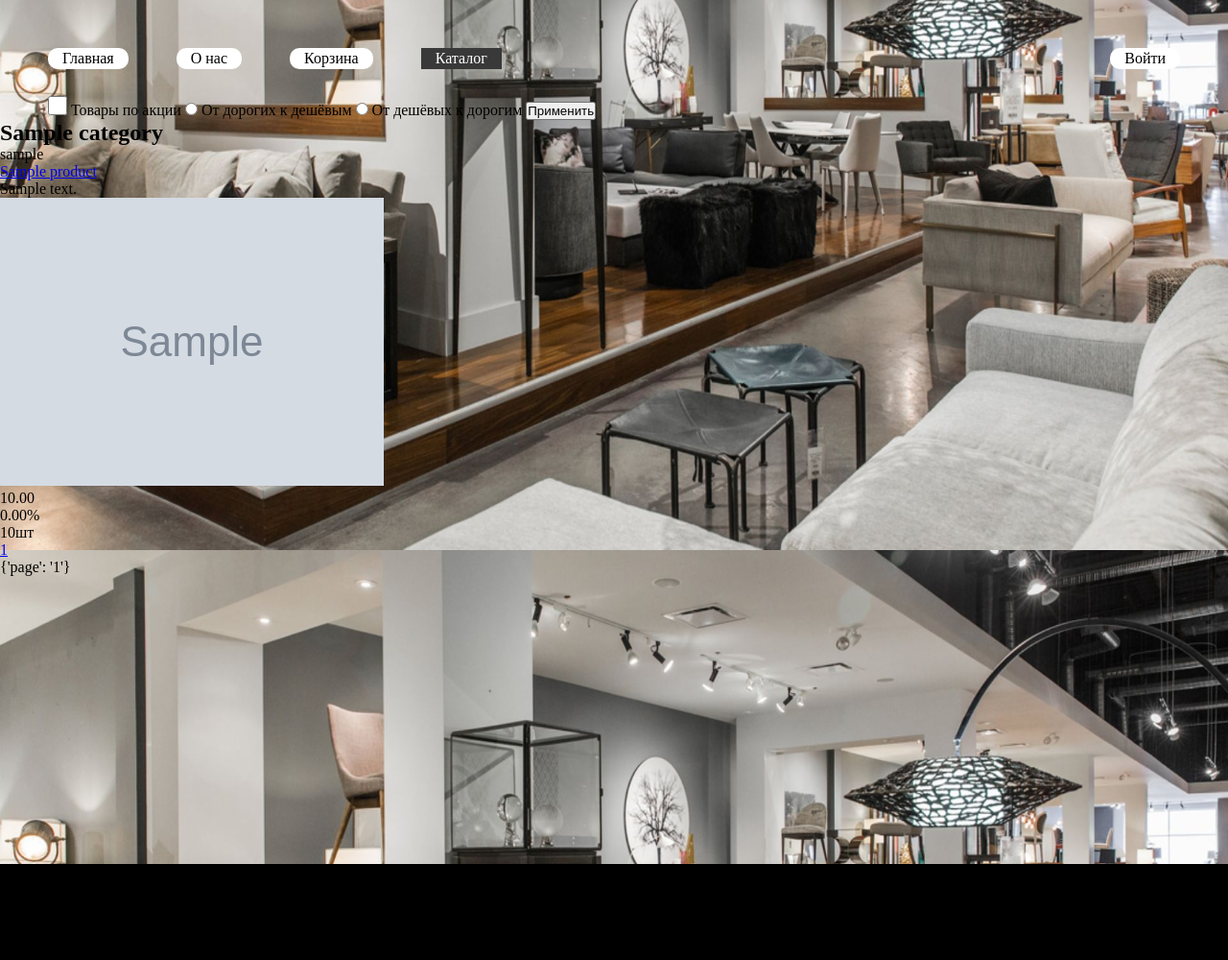
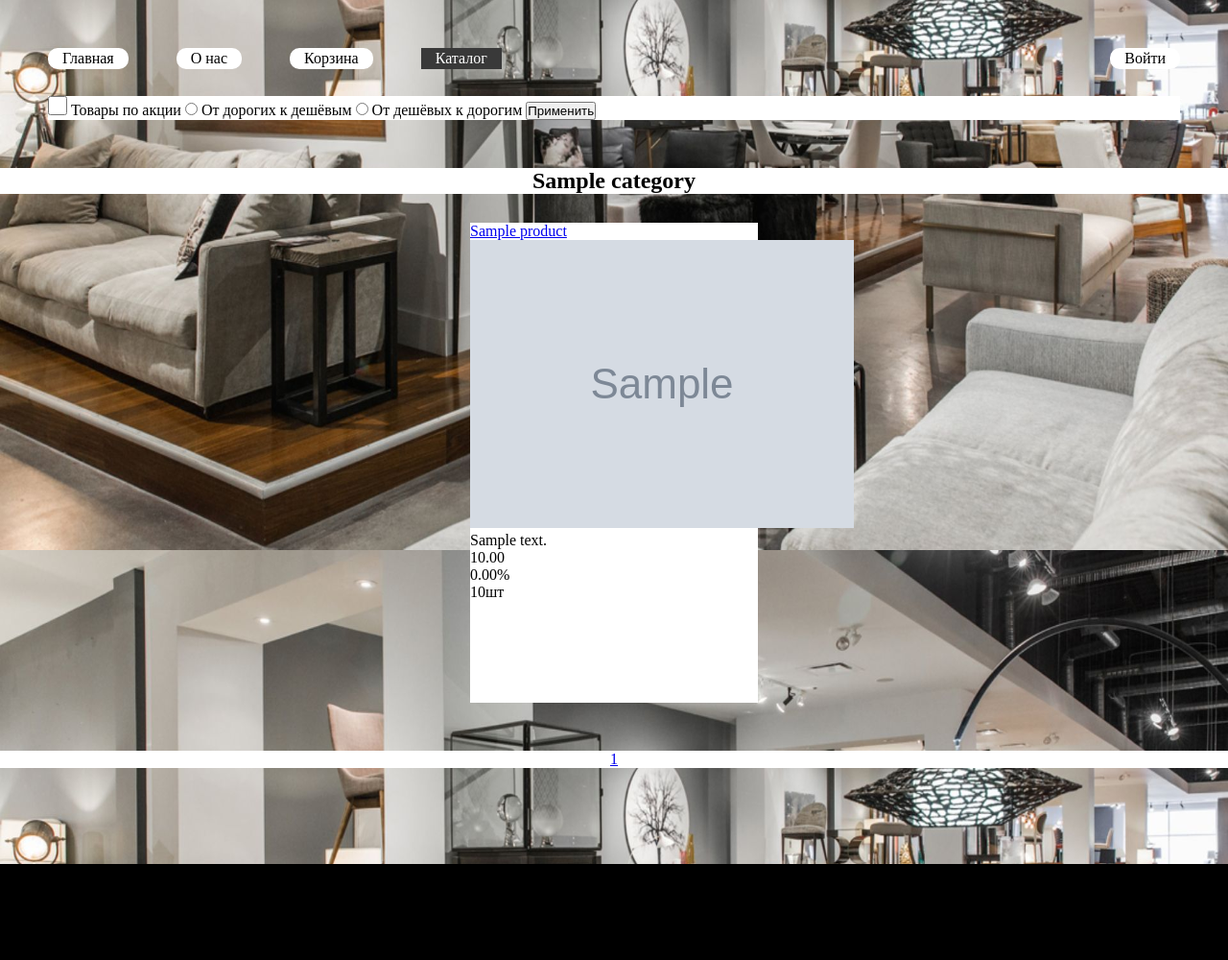
Before and after one commit to SergeyFoma/Shop2, a Django app: a page that uses goods/templates/goods/catalog.html in a window 1280 px wide. Shown: the part 227-1227 px from the top of the page at 96% size. Run offline with Django 5.2, Linux system fonts and the light colour scheme; tables that the repository leaves empty hold one stand-in row (values such as "Sample post"); grey boxes marked "Sample" are stand-in pictures.

Commit message:
style products_catalog cart

```diff
--- a/goods/templates/goods/catalog.html
+++ b/goods/templates/goods/catalog.html
@@ -21,21 +21,27 @@
 
     </form>
 </div>
+
+<div class="products">
     <h2>{{categ.name}}</h2>
+    <div class="products_catalog">
+        {% for p in goods %}
+            <div class="products_cart">
+                <a href="{% url 'goods:product' prod_slug=p.slug %}">{{p.name}}</a>
 
-    {% for p in goods %}
-    <p>{{p.slug}}</p>
-        <p><a href="{% url "goods:product" prod_slug=p.slug %}">{{p.name}}</a></p>
-        <p>{{p.description}}</p>
                 {% if p.image %}
                     <p><img src="{{p.image.url}}"alt='#'></p>
                 {% else %}
                     <p><img src="{% static '/main/image/default.png' %}" alt=""></p>
                 {% endif %}
+                <p>{{p.description}}</p>
                 <p>{{p.price}}</p>
                 <p>{{p.discount}}%</p>
                 <p>{{p.quantity}}шт</p>
+            </div>
         {% endfor %}
+    </div>
+</div>
 
 
 <div class="pagination">
@@ -59,6 +65,6 @@
         {% endif %}
     </span>
 </div>
-<p>{{request.GET.dict}}</p>
+{%comment%}<p>{{request.GET.dict}}</p>{%endcomment%}
 
 {% endblock content %}
--- a/main/static/main/css/styles.css
+++ b/main/static/main/css/styles.css
@@ -94,7 +94,28 @@ li {
 .form_filters {
     margin-right: 50px;
     margin-left: 50px;
-    /*background-color: rgba(255, 255, 255, 1.0);*/
+    margin-bottom: 50px;
+    background-color: rgba(255, 255, 255, 1.0);
+}
+.products {
+    margin-bottom: 50px;
+}
+.products h2{
+    text-align: center;
+    margin-bottom: 30px;
+    background-color: rgba(255, 255, 255, 1.0);
+}
+.products_catalog {
+    display: flex;
+    justify-content: space-around;
+}
+
+.products_cart {
+    width: 300px;
+    height: 500px;
+    display: flex;
+    flex-direction: column;
+    background-color: rgba(255, 255, 255, 1.0);
 }
 #discount_goods {
     width: 20px;
@@ -103,6 +124,12 @@ li {
 }
 
 
+.pagination {
+    background-color: rgba(255, 255, 255, 1.0);
+    text-align: center;
+}
+
+
 .footer {
     width: 100%;
     height: 100px;
```
Also changed, not shown: goods/templates/goods/product.html (+7 -1 lines). Lines whose indentation alone changed are shown as unchanged.
